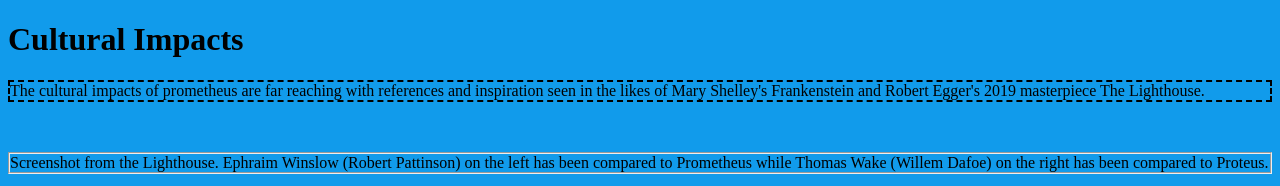
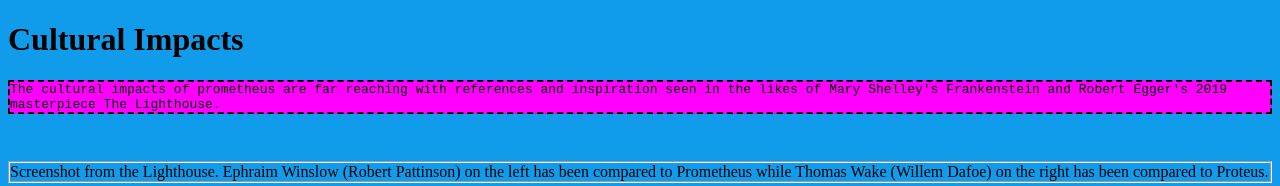
Before and after one commit to jdmar3-comp426/a01-cdmatamo, a website: page Culture.html in a window 1280 px wide. Shown: the top 186 px of the page. Drawn offline with Linux system fonts and the light colour scheme.

Commit message:
7th attempt

```diff
--- a/styles.css
+++ b/styles.css
@@ -46,6 +46,7 @@
     background-color: #FF00FF;
 }
 
-div > p.spot {
+div > p.dashed {
     background-color: #FF00FF;
+    font-family: monospace;
 }
```
